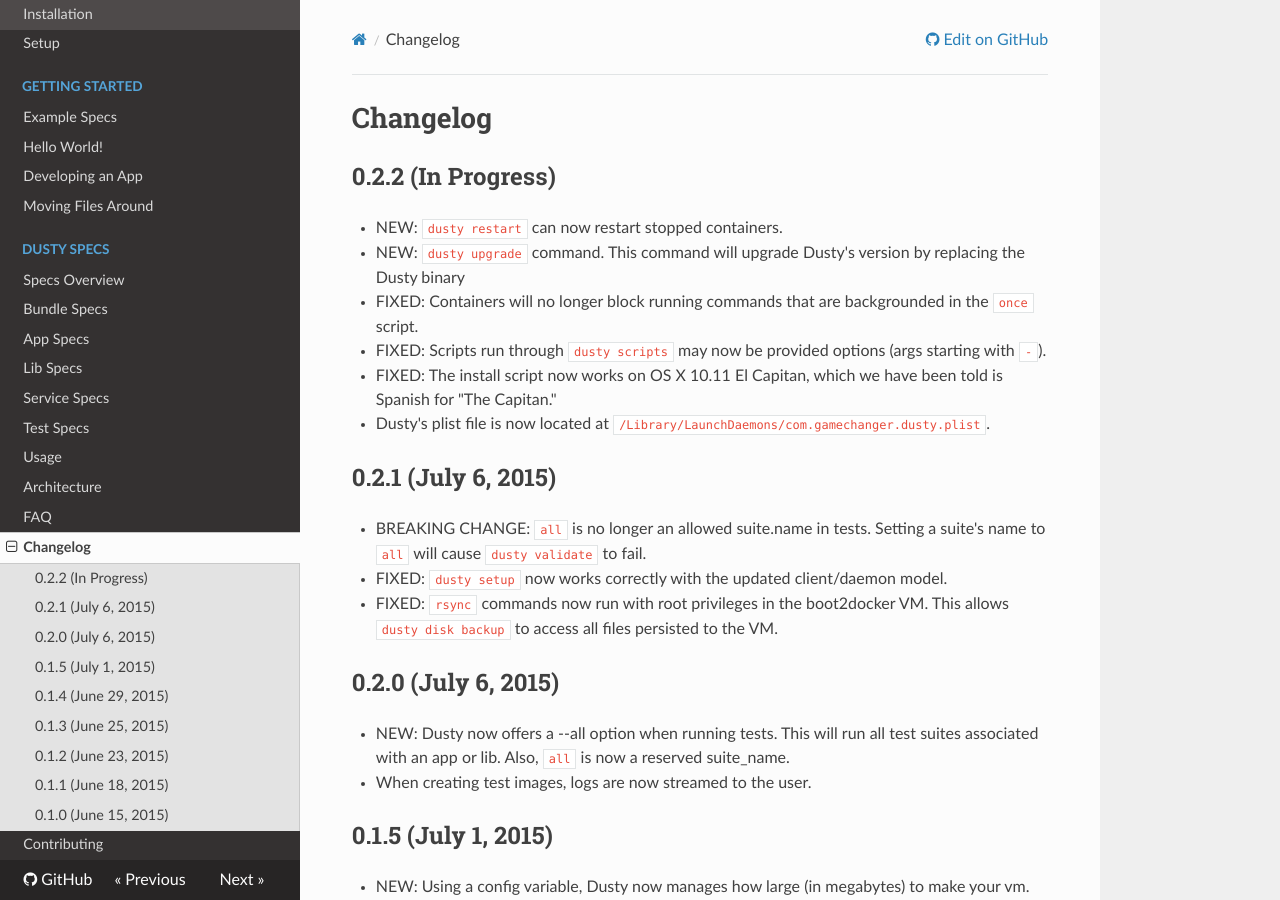
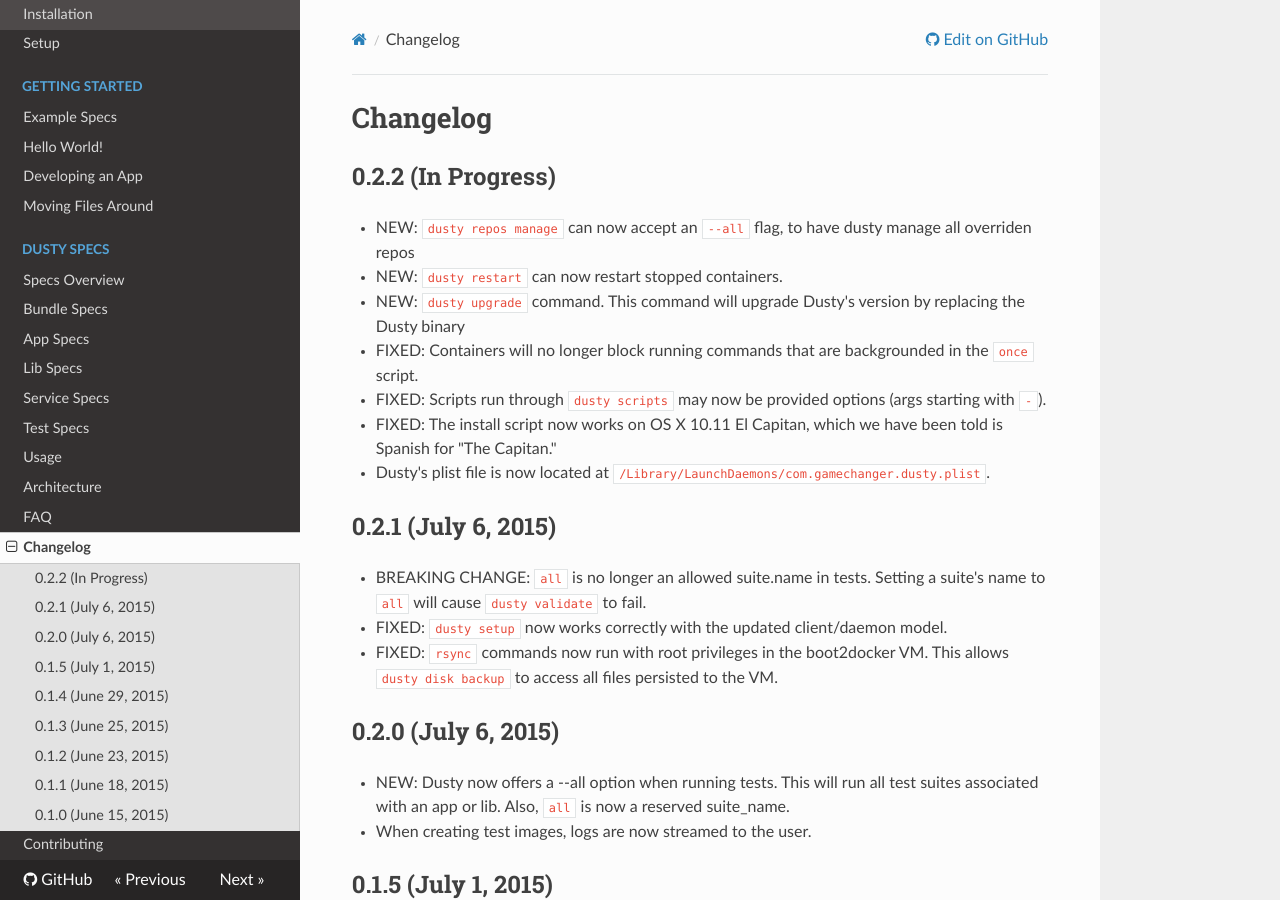
Before and after one commit to gamechanger/dusty, an MkDocs documentation site: the page built from docs/changelog.md, in a window 1280 px wide and 900 px high. Built offline with MkDocs 1.6.1, drawn with Linux system fonts in a browser that asks for light colours; nearby versions of some CDN libraries; old or Windows-style settings are respelled for this version of MkDocs.

Commit message:
update change log

```diff
--- a/docs/changelog.md
+++ b/docs/changelog.md
@@ -1,6 +1,7 @@
 # Changelog
 
 ## 0.2.2 (In Progress)
+ * NEW: `dusty repos manage` can now accept an `--all` flag, to have dusty manage all overriden repos
  * NEW: `dusty restart` can now restart stopped containers.
  * NEW: `dusty upgrade` command.  This command will upgrade Dusty's version by replacing the Dusty binary
 
```
